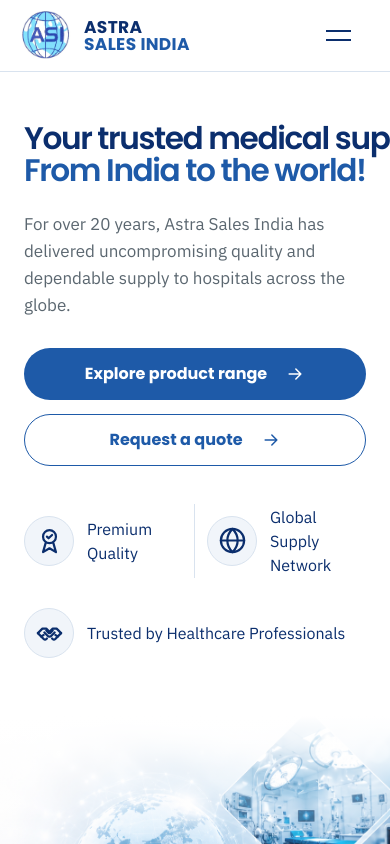
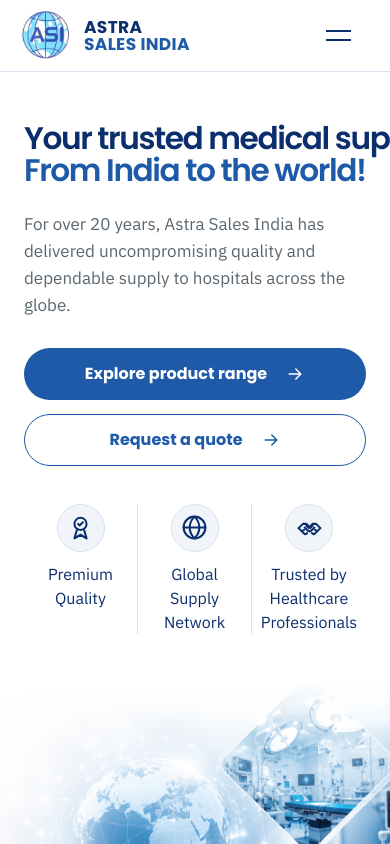
Before and after one commit to Saatvik6/Astra-Sales-website, a Next.js app: page / in a window 390 px wide. Shown: the top 844 px of the page. Built offline with nearby package versions, Linux system fonts and the light colour scheme.

Commit message:
Landing page mobile view fix

```diff
--- a/app/globals.css
+++ b/app/globals.css
@@ -126,4 +126,91 @@
 .heroTrustItem b{color:#25364d;font-family:Poppins,"Libre Franklin",Arial,sans-serif;font-size:16px;font-weight:600;line-height:1.45}
 @media(max-width:1100px) and (min-width:761px){.hero{grid-template-columns:minmax(0,1fr) minmax(0,1fr);height:640px;min-height:640px}.heroCopy{height:640px;padding:60px 30px 40px}.heroVisual{height:640px;min-height:640px}.hero h1{font-size:clamp(34px,4vw,44px)}.heroTrust{margin-top:34px}.heroTrustItem{gap:14px;min-height:80px;padding:0 14px}.heroTrustIcon{width:54px;height:54px;flex-basis:54px}.heroTrustIcon svg{width:33px;height:33px}.heroTrustItem b{font-size:15px}}
 @media(max-width:900px) and (min-width:761px){.heroTrust{align-items:flex-start;flex-wrap:wrap;gap:14px 0}.heroTrustItem{flex:1 1 135px}.heroTrustItem:nth-child(2){border-right:0}.heroTrustItem:last-child{padding-left:0}}
-@media(max-width:760px){.hero{grid-template-columns:1fr;height:auto;min-height:0}.heroCopy{height:auto;min-height:0;padding:50px 24px 46px}.heroVisual{height:390px;min-height:390px}.heroVisual>img{object-position:65% center}.heroVisual:after{background:linear-gradient(180deg,#fff 0%,rgba(255,255,255,.38) 18%,rgba(255,255,255,0) 38%)}.heroTrust{align-items:stretch;flex-wrap:wrap;gap:18px 0;margin-top:38px}.heroTrustItem{flex:1 1 145px;gap:13px;min-height:74px;padding:0 12px}.heroTrustItem:first-child{padding-left:0}.heroTrustItem:nth-child(2){border-right:0}.heroTrustItem:last-child{padding-left:0}.heroTrustIcon{width:50px;height:50px;flex-basis:50px}.heroTrustIcon svg{width:31px;height:31px}.heroTrustItem b{font-size:14px}}
+@media(max-width:760px){
+
+  .hero{
+    grid-template-columns:1fr;
+    height:auto;
+    min-height:0
+  }
+
+  .heroCopy{
+    height:auto;
+    min-height:0;
+    padding:50px 24px 46px
+  }
+
+  .heroVisual{
+    height:390px;
+    min-height:390px
+  }
+
+  .heroVisual>img{
+    object-position:65% center
+  }
+
+  .heroVisual:after{
+    background:linear-gradient(
+      180deg,
+      #fff 0%,
+      rgba(255,255,255,.38) 18%,
+      rgba(255,255,255,0) 38%
+    )
+  }
+
+  /* REPLACE THE OLD TRUST STYLES WITH THESE */
+
+  .heroTrust{
+    display:grid;
+    grid-template-columns:repeat(3,minmax(0,1fr));
+    width:100%;
+    gap:0;
+    margin-top:38px;
+  }
+
+  .heroTrustItem{
+    display:flex;
+    flex-direction:column;
+    justify-content:flex-start;
+    align-items:center;
+    text-align:center;
+
+    min-width:0;
+    min-height:110px;
+
+    padding:0 10px;
+    gap:10px;
+
+    border-right:1px solid var(--line);
+  }
+
+  .heroTrustItem:first-child{
+    padding-left:10px;
+  }
+
+  .heroTrustItem:nth-child(2){
+    border-right:1px solid var(--line);
+  }
+
+  .heroTrustItem:last-child{
+    padding-left:10px;
+    padding-right:10px;
+    border-right:0;
+  }
+
+  .heroTrustIcon{
+    width:48px;
+    height:48px;
+    flex:0 0 48px;
+  }
+
+  .heroTrustIcon svg{
+    width:29px;
+    height:29px;
+  }
+
+  .heroTrustItem b{
+    font-size:13px;
+    line-height:1.35;
+  }
+}
```
